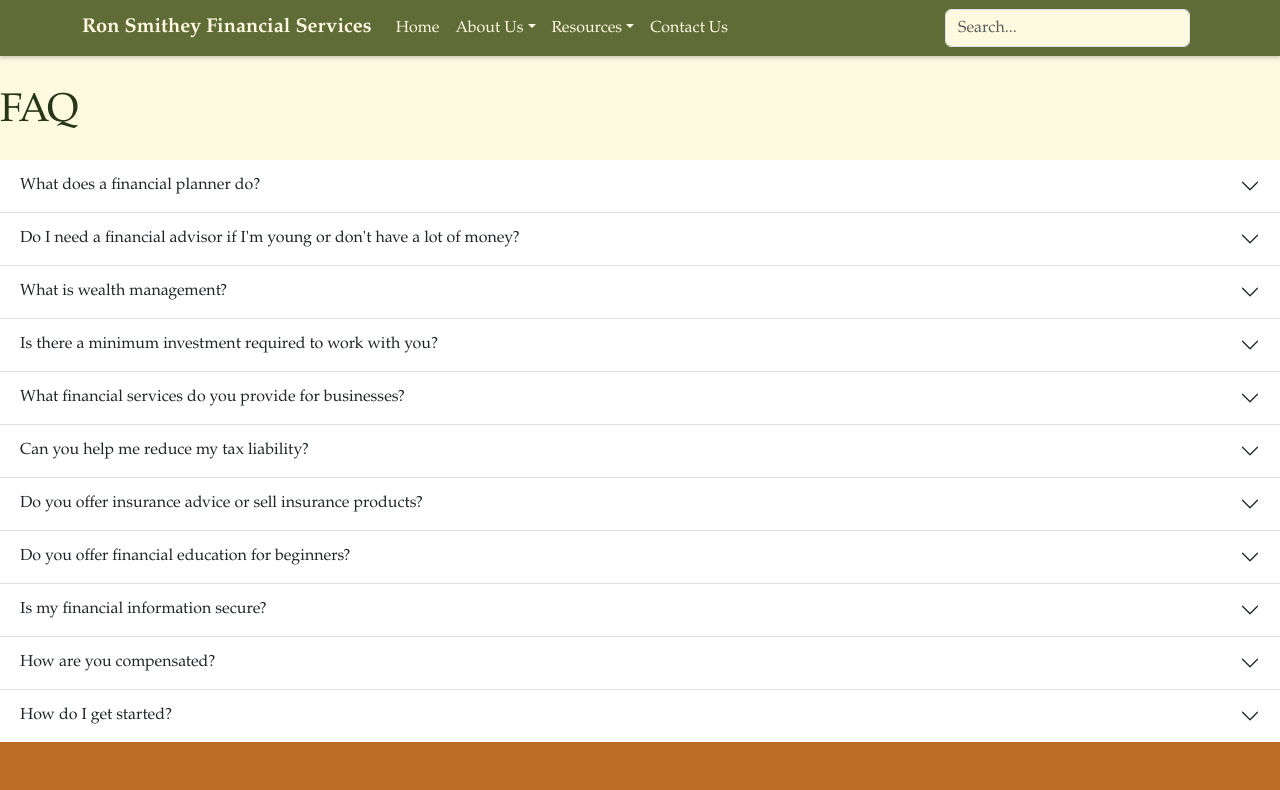
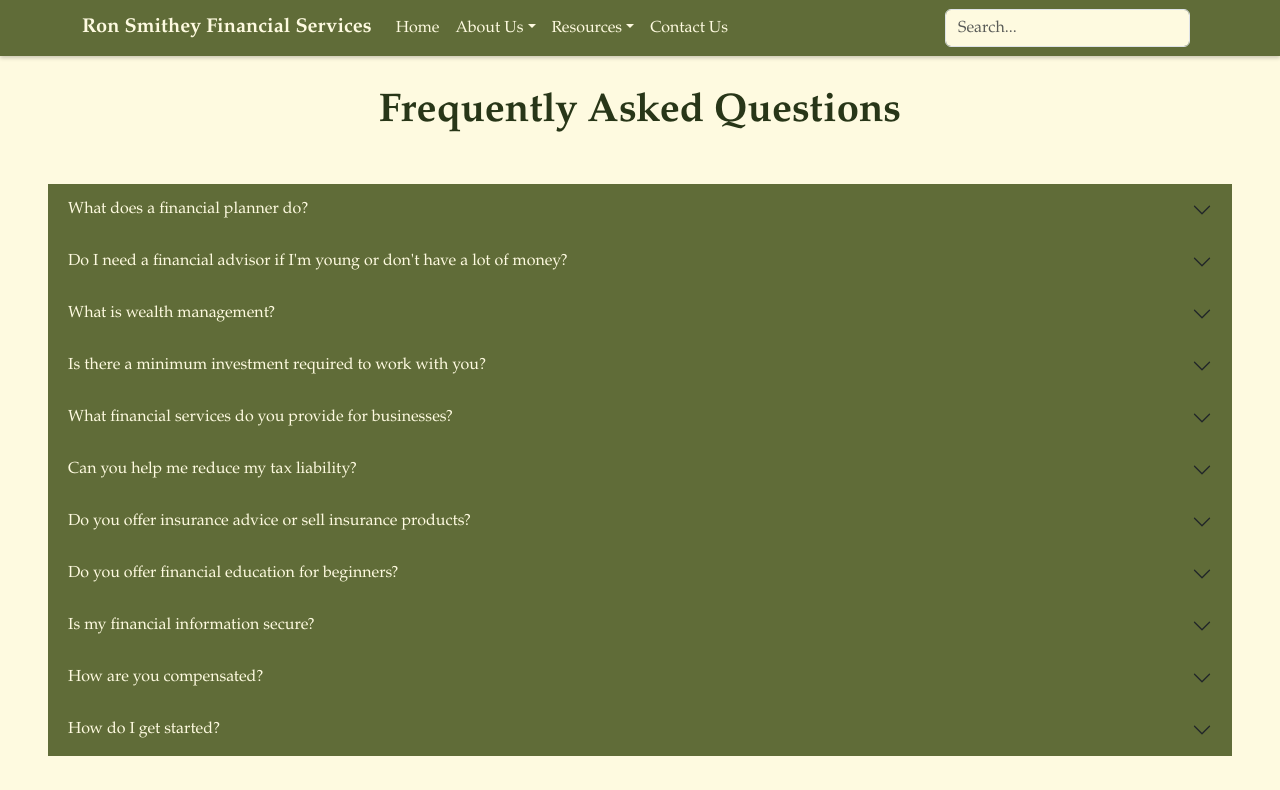
Before and after one commit to DavidTimothyNam/CSC-131-Final, a React (Vite) app: page /faq in a window 1280 px wide. Shown: the top 790 px of the page. Built offline with nearby package versions, Linux system fonts and the light colour scheme.

Commit message:
styling individual pages
done: home, testimonials, faq, services
wip: our team
not started: calendar, marketplace, calculator, blog, contact us, legal

```diff
--- a/src/components/AboutHero.jsx
+++ b/src/components/AboutHero.jsx
@@ -9,15 +9,15 @@ const AboutUs = () => {
         <Row className="align-items-center">
           {/* Text Section */}
           <Col lg={6}>
-            <h1 id="backgroundLight" style={{ padding: "10px" }}><b>Ron Smithey Financial Services</b></h1>
-            <p className="lead mt-4 mb-4" id="backgroundLight">
+            <h1 id="backgroundLight" className="shadow" style={{ padding: "10px" }}><b>Ron Smithey Financial Services</b></h1>
+            <p className="lead mt-4 mb-4 shadow" id="backgroundLight">
               Lorem ipsum dolor sit amet consectetur adipiscing elit. Quisque faucibus ex sapien vitae pellentesque sem placerat. In id cursus mi pretium tellus duis convallis. Tempus leo eu aenean sed diam urna tempor. Pulvinar vivamus fringilla lacus nec metus bibendum egestas. Iaculis massa nisl malesuada lacinia integer nunc posuere. Ut hendrerit semper vel class aptent taciti sociosqu. Ad litora torquent per conubia nostra inceptos himenaeos.
             </p>
             <div className="d-flex gap-4 justify-content-center mb-4">
-              <Button className="btn" as={Link} to="/contact" size="lg">
+              <Button className="btn shadow" as={Link} to="/contact" size="lg">
                 Meet With Us
               </Button>
-              <Button className="btn" as={Link} to="/about" size="lg">
+              <Button className="btn shadow" as={Link} to="/about" size="lg">
                 Our Team
               </Button>
             </div>
--- a/src/components/PageAboutUs/AboutSidebar.jsx
+++ b/src/components/PageAboutUs/AboutSidebar.jsx
@@ -35,7 +35,7 @@ function AboutSidebar() {
       >
         Our Location
       </Button>
-      <Button variant="secondary" style={{ width: "150px" }} href="/">
+      <Button variant="secondary" style={{ width: "150px" }} className="mb-5"href="/">
         Go back to Home
       </Button>
     </div>
--- a/src/components/Testimonials/TestimonialCard.jsx
+++ b/src/components/Testimonials/TestimonialCard.jsx
@@ -4,7 +4,7 @@ import "./TestimonialCard.css";
 
 function TestimonialCard({ image, testimony, name }) {
   return (
-    <Card className="p-3 shadow d-flex flex-row align-items-center">
+    <Card className="p-3 shadow d-flex flex-row align-items-center" id="backgroundLight">
       <Image
         src={image}
         alt={name}
--- a/src/pages/AboutUs/FAQ.jsx
+++ b/src/pages/AboutUs/FAQ.jsx
@@ -6,8 +6,8 @@ import Layout from "../../components/Layout";
 const FAQ = () => {
   return (
     <Layout>
-      <h1 className="mb-4">FAQ</h1>
-      <Accordion flush>
+      <h1 className="mb-4 bold text-center">Frequently Asked Questions</h1>
+      <Accordion flush className="m-5">
         <Accordion.Item eventKey="0">
           <Accordion.Header>What does a financial planner do?</Accordion.Header>
           <Accordion.Body>
--- a/src/pages/AboutUs/Testimonials.jsx
+++ b/src/pages/AboutUs/Testimonials.jsx
@@ -10,23 +10,7 @@ const Testimonials = () => {
   return (
     <>
       <Layout>
-        <h1 className="text-center mb-4">Testimonials</h1>
-        {/* <h1>Testimonials</h1> */}
-        {/* <TestimonialCard
-        image="/images/clientPlaceholders/client1.jpg"
-        testimony="Working with Ron Smithey's Financial Services has been a game-changer for my business. Their expert advice helped me reduce expenses and increase my revenue by 20% in just six months!"
-        name="Sarah W."
-      />
-      <TestimonialCard
-        image="/images/clientPlaceholders/client2.jpg"
-        testimony="Ron Smithey’s team is incredibly knowledgeable and patient. They took the time to explain all my options and created a strategy tailored to my goals."
-        name="Alex B."
-      />
-      <TestimonialCard
-        image="/images/clientPlaceholders/client3.jpg"
-        testimony="I was overwhelmed with managing my retirement funds, but Ron Smithey and his team provided a clear plan that gave me confidence and peace of mind. Now, I know my future is secure."
-        name="Jessica M."
-      /> */}
+        <h1 className="text-center mb-4 bold">Testimonials</h1>
         <TestimonialsSection />
       </Layout>
     </>
--- a/src/pages/Contact.jsx
+++ b/src/pages/Contact.jsx
@@ -169,7 +169,7 @@ const ContactForm = () => {
               <span id="maximum"> / 500</span>
             </div>
 
-            <div className="submitButton">
+            <div className="submitButton mb-5">
               <input
                 type="button"
                 value="Send Now"
--- a/src/pages/Resources/Services.jsx
+++ b/src/pages/Resources/Services.jsx
@@ -6,8 +6,8 @@ import Layout from "../../components/Layout";
 const Services = () => {
   return (
     <Layout>
-      <h1 className="mb-4">Services</h1>
-      <Accordion flush>
+      <h1 className="mb-4 bold text-center">Services</h1>
+      <Accordion flush className="m-5">
         <Accordion.Item eventKey="0">
           <Accordion.Header>Financial Planning & Advisory</Accordion.Header>
           <Accordion.Body>
--- a/src/styles.css
+++ b/src/styles.css
@@ -54,6 +54,8 @@ nav {
 
 /* custom navbar end*/
 
+/* ids for coloring major sections start */
+
 #backgroundPrimary {
     background-color: #606C38;
     color: #FEFAE0;
@@ -88,6 +90,10 @@ nav {
     color: #FEFAE0;
 }
 
+/* ids for coloring major sections end*/
+
+/* circular images start */
+
 .rect-img-container {
     position: relative;
 }
@@ -104,6 +110,10 @@ nav {
     height: 100%;
     object-fit: cover;
 }
+
+/* circular images end */
+
+/* button styling start */
 
 .btn{
     background-color: #BC6C25;
@@ -133,6 +143,37 @@ nav {
     color: #FEFAE0;
 }
 
+/*button styling end*/
+
+/* accordion styling (faq and services) start */
+
+.accordion-button{
+    background-color: #606C38;
+    color: #FEFAE0;
+    box-shadow:none;
+}
+.accordion-button:hover{
+    background-color: #283618;
+}
+
+.accordion-button:not(.collapsed){
+    background-color: #283618;
+    color: #FEFAE0;
+    box-shadow: none;
+}
+
+.accordion-body{
+    background-color: #FEFAE0;
+}
+
+.accordion-item{
+    border:none;
+}
+
+/* accordion styling (faq and services) end */
+
+/* miscellaneous start */
+
 .bold{
     font-weight: 600;
 }
@@ -144,3 +185,9 @@ nav {
     border-color: #606c38;
     box-shadow: 0 0 0 0.2rem rgba(96, 108, 56, 1);
 }
+
+.card{
+    border:none;
+}
+
+/* miscellaneous end */
```
